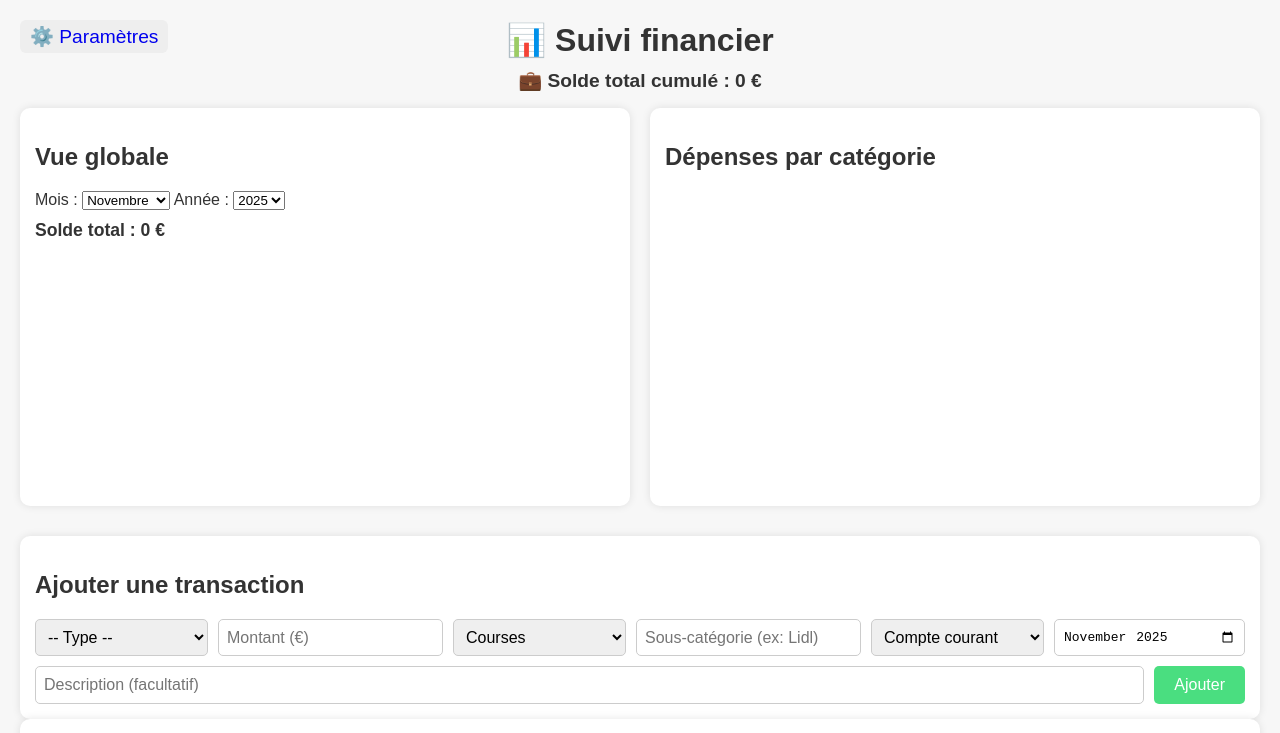
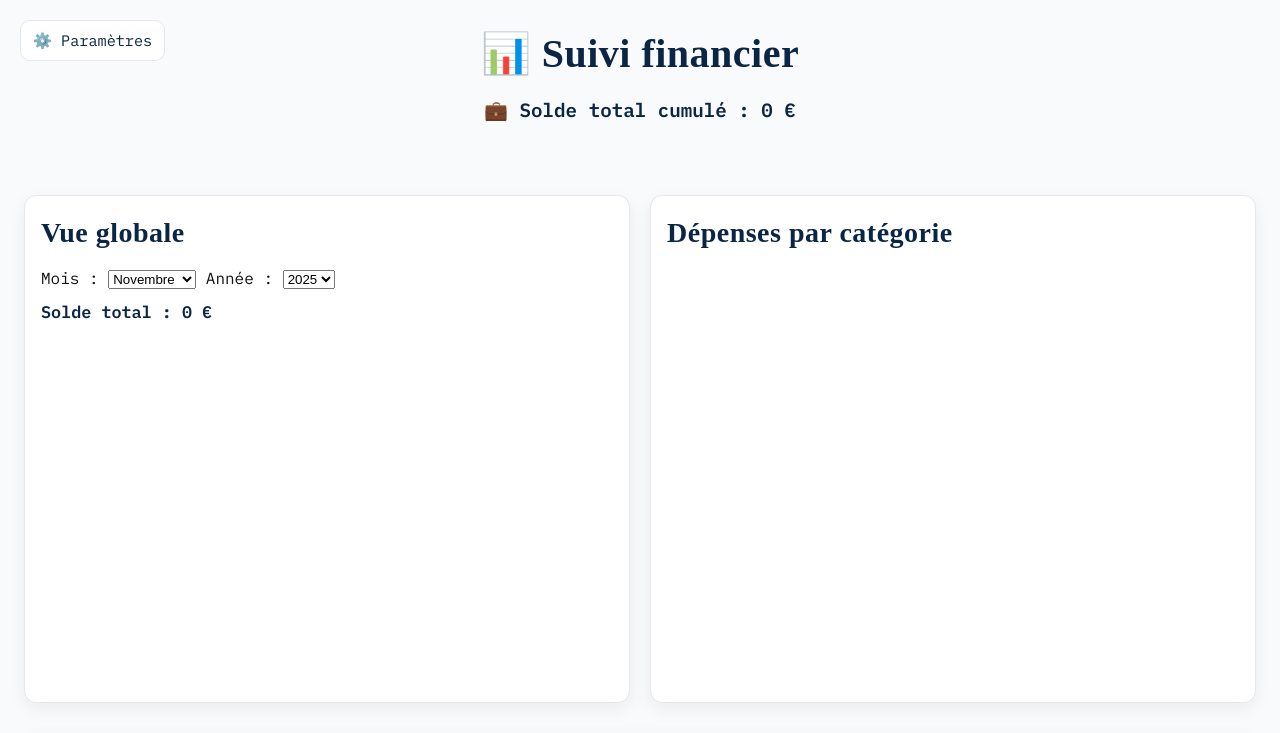
Before and after one commit to tracoulatlou-arch/lou-app, a plain HTML site: page index.html in a window 1280 px wide. Shown: the top 733 px of the page. Drawn offline with nearby package versions, Linux system fonts and the light colour scheme; no server answers; a web font is replaced by a local one.

Commit message:
💅 Nouveau style minimaliste (noir, gris, bleu marine)

```diff
--- a/style.css
+++ b/style.css
@@ -1,117 +1,215 @@
-body {
-  font-family: Arial, sans-serif;
-  margin: 20px;
-  padding: 0;
-  background-color: #f7f7f7;
-  color: #333;
+/* ------------------------------
+   Minimal Navy/Gray theme
+   Titres : Unifraktur (style "𝔼𝕩𝕖𝕞𝕡𝕝𝕖")
+   Texte  : IBM Plex Mono (style "𝙴𝚡𝚎𝚖𝚙𝚕𝚎")
+---------------------------------*/
+
+/* Google Fonts */
+@import url('https://fonts.googleapis.com/css2?family=IBM+Plex+Mono:wght@300;400;500;600&family=UnifrakturCook:wght@700&display=swap');
+
+/* Palette & tokens */
+:root{
+  --navy: #0b2545;           /* bleu marine principal */
+  --navy-700:#0d1b2a;
+  --ink:  #111215;           /* quasi noir pour le texte */
+  --muted:#6b7280;           /* gris moyen (labels/secondaire) */
+  --line: #e5e7eb;           /* gris clair (traits) */
+  --bg:   #f8fafc;           /* fond clair */
+  --card: #ffffff;           /* fond cartes/sections */
+  --accent:#1f3a5f;          /* hover/états actifs */
+  --ok:   #1d4ed8;           /* bleu action (boutons) */
+  --ok-700:#1e40af;
+
+  --radius: 12px;
+  --shadow: 0 6px 18px rgba(17,18,21,0.06);
 }
 
-header h1 {
-  margin-bottom: 10px;
+/* Reset léger */
+* { box-sizing: border-box; }
+html, body { height: 100%; }
+img, canvas, svg, video { max-width: 100%; display: block; }
+
+/* Corps */
+body{
+  font-family: "IBM Plex Mono", ui-monospace, SFMono-Regular, Menlo, Monaco, Consolas, "Liberation Mono", monospace;
+  margin: 0;                 /* bordures propres */
+  padding: 24px;
+  background: var(--bg);
+  color: var(--ink);
+  line-height: 1.5;
 }
 
-#btn-parametres {
+/* Titres */
+header h1,
+h1, h2, h3{
+  font-family: "UnifrakturCook", "Old English Text MT", "UnifrakturMaguntia", serif;
+  letter-spacing: .5px;
+  color: var(--navy);
+  margin: 0 0 12px 0;
+}
+header h1{ font-size: clamp(28px, 4vw, 40px); }
+h2{ font-size: clamp(22px, 3vw, 28px); }
+h3{ font-size: clamp(18px, 2.4vw, 22px); }
+
+/* Lien paramètres (bouton en haut à gauche) */
+#btn-parametres{
   position: absolute;
   top: 20px;
   left: 20px;
+  font-size: .95rem;
   text-decoration: none;
-  font-size: 1.2em;
-  background: #eee;
-  padding: 5px 10px;
-  border-radius: 6px;
+  background: var(--card);
+  border: 1px solid var(--line);
+  padding: 8px 12px;
+  border-radius: 10px;
+  color: var(--navy);
+  transition: transform .12s ease, background .12s ease, border-color .12s ease;
 }
+#btn-parametres:hover{ transform: translateY(-1px); border-color: #c7cbd3; }
+#btn-parametres:focus-visible{ outline: 2px solid var(--navy); outline-offset: 2px; }
 
-.row {
+/* Grille principale */
+.row{
   display: flex;
   flex-wrap: wrap;
   gap: 20px;
-  margin-bottom: 30px;
+  margin: 70px 0 30px; /* espace sous header/bouton */
 }
 
-section {
-  background: #fff;
-  padding: 15px;
-  border-radius: 10px;
-  box-shadow: 0 0 8px rgba(0, 0, 0, 0.1);
+/* Cartes / sections */
+section{
+  background: var(--card);
+  padding: 16px;
+  border-radius: var(--radius);
+  box-shadow: var(--shadow);
+  border: 1px solid var(--line);
 }
 
-#global, #graphique {
+/* Panneaux largeur flexible */
+#global, #graphique{
   flex: 1;
-  min-width: 300px;
+  min-width: 320px;
 }
 
-#graphique canvas {
+/* Graphique responsive */
+#graphique canvas{
   width: 100% !important;
   height: auto !important;
-  max-width: 300px;
-  display: block;
+  max-width: 420px;
   margin: 0 auto;
 }
 
-form {
+/* Formulaires */
+form{
   display: flex;
   flex-wrap: wrap;
-  gap: 10px;
-  margin-top: 10px;
+  gap: 12px;
+  margin-top: 12px;
 }
 
 form select,
-form input {
-  flex: 1 1 150px;
-  padding: 8px;
-  font-size: 1em;
-  border: 1px solid #ccc;
-  border-radius: 5px;
+form input{
+  flex: 1 1 180px;
+  padding: 10px 12px;
+  font-size: 0.95rem;
+  border: 1px solid var(--line);
+  border-radius: 10px;
+  background: #fff;
+  color: var(--ink);
+  transition: border-color .12s ease, box-shadow .12s ease;
+}
+form select:focus,
+form input:focus{
+  outline: none;
+  border-color: var(--navy);
+  box-shadow: 0 0 0 3px rgba(11,37,69,.12);
 }
 
-form button {
-  padding: 10px 20px;
-  font-size: 1em;
-  background-color: #4ade80;
-  color: white;
-  border: none;
-  border-radius: 5px;
+form button{
+  padding: 10px 18px;
+  font-size: 0.95rem;
+  background-color: var(--ok);
+  color: #fff;
+  border: 1px solid transparent;
+  border-radius: 12px;
   cursor: pointer;
+  transition: transform .08s ease, background-color .12s ease, box-shadow .12s ease;
 }
+form button:hover{ background-color: var(--ok-700); transform: translateY(-1px); }
+form button:active{ transform: translateY(0); }
+form button:focus-visible{ outline: 2px solid var(--navy); outline-offset: 2px; }
 
-form button:hover {
-  background-color: #22c55e;
-}
+/* Listes */
+ul{ list-style: none; padding: 0; margin: 0; }
 
-ul {
-  list-style: none;
-  padding: 0;
-}
-
-ul li {
-  margin: 5px 0;
-  padding: 8px;
-  background: #f1f5f9;
-  border-radius: 5px;
-  font-size: 0.95em;
+ul li{
   display: flex;
   justify-content: space-between;
   align-items: center;
+  gap: 12px;
+  margin: 8px 0;
+  padding: 10px 12px;
+  background: #f3f4f6;
+  border: 1px solid var(--line);
+  border-radius: 10px;
+  font-size: 0.95rem;
 }
 
-ul li button {
-  background: none;
-  border: none;
-  cursor: pointer;
-  font-size: 1em;
-  margin-left: 10px;
+ul li .meta{
+  color: var(--muted);
+  font-size: .9rem;
 }
 
+ul li button{
+  background: transparent;
+  border: 1px solid var(--line);
+  padding: 6px 10px;
+  border-radius: 10px;
+  cursor: pointer;
+  font-size: 0.9rem;
+  color: var(--navy);
+  transition: background .12s ease, border-color .12s ease, transform .08s ease;
+}
+ul li button:hover{ background: #eef2f7; border-color: #c7cbd3; transform: translateY(-1px); }
+ul li button:focus-visible{ outline: 2px solid var(--navy); outline-offset: 2px; }
+
+/* KPIs */
 #solde-total,
-#total-cumule {
-  font-weight: bold;
+#total-cumule{
+  font-weight: 600;
   margin-top: 10px;
-  font-size: 1.1em;
+  font-size: 1.05rem;
+  color: var(--navy);
 }
 
-#comptes-list li {
+/* Comptes */
+#comptes-list li{
   margin-bottom: 10px;
-  padding: 10px;
-  background: #e2e8f0;
-  border-radius: 5px;
+  padding: 12px;
+  background: #f1f5f9;
+  border-radius: 10px;
+  border: 1px solid var(--line);
 }
+
+/* Petits helpers */
+.muted{ color: var(--muted); }
+.divider{
+  height: 1px; background: var(--line);
+  margin: 12px 0;
+}
+
+/* Mode sombre (automatique si l'OS est en dark) */
+@media (prefers-color-scheme: dark){
+  :root{
+    --bg:#0f141b;
+    --card:#121923;
+    --line:#1f2a37;
+    --ink:#e5e7eb;
+    --muted:#94a3b8;
+    --shadow: 0 8px 24px rgba(0,0,0,.35);
+  }
+  #btn-parametres{ background: var(--card); color: var(--ink); }
+  form select, form input{ background:#0f1720; color: var(--ink); }
+  ul li{ background:#16202b; }
+  #graphique canvas{ filter: drop-shadow(0 0 0 rgba(0,0,0,0)); }
+}
```
